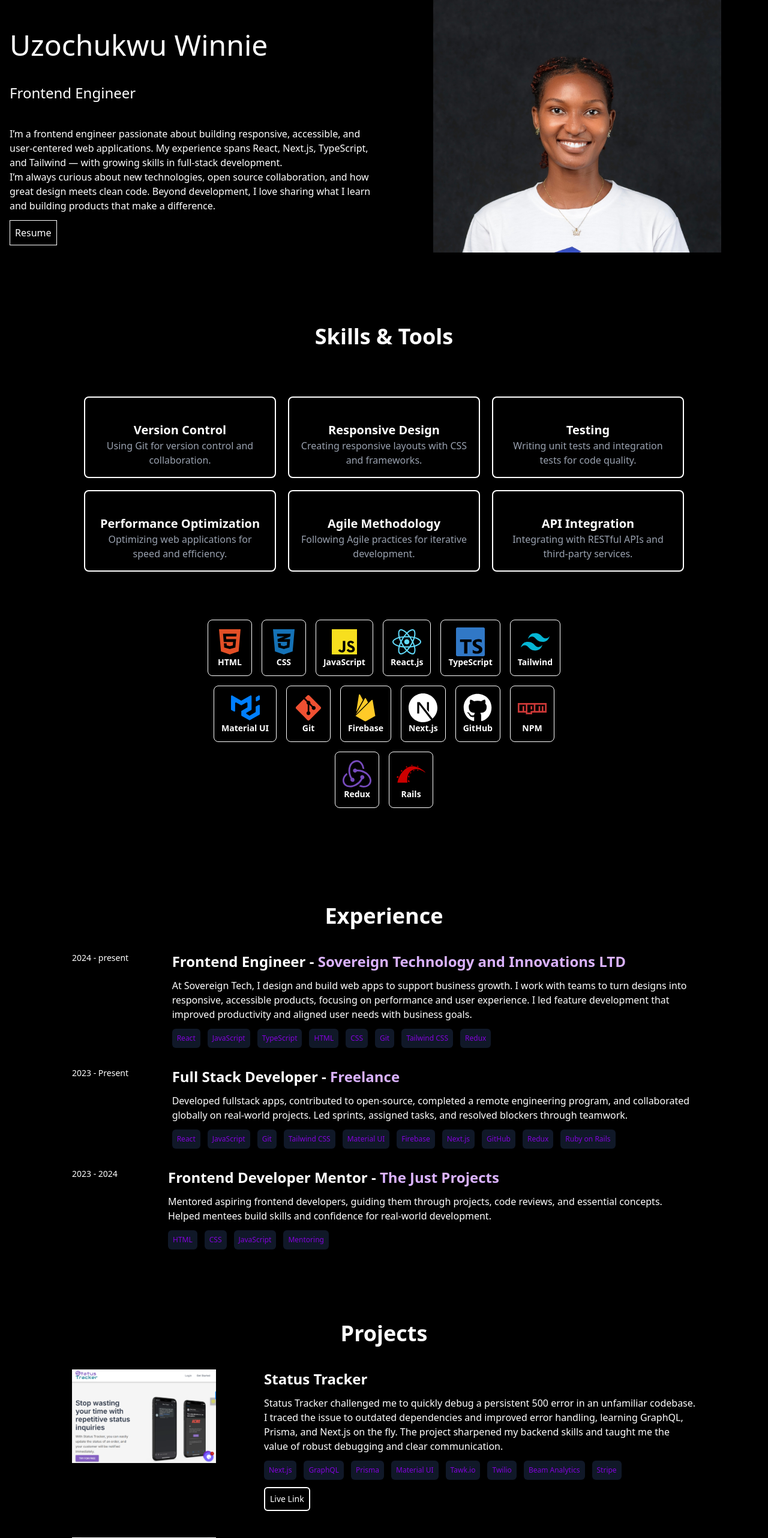
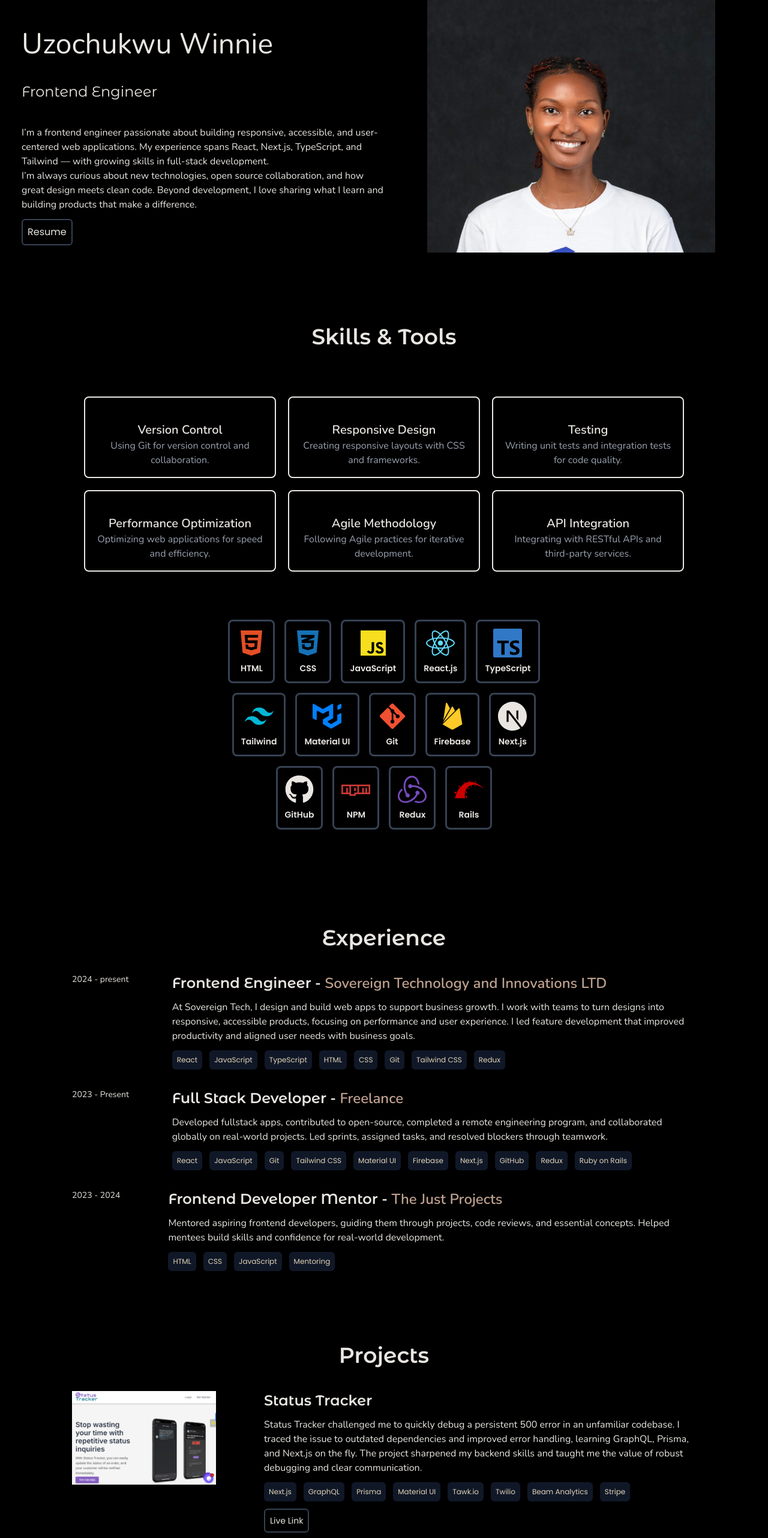
Before and after one commit to Wineshuga/portfolio2, a React (Vite) app: page / in a window 1280 px wide. Shown: the part 200-2764 px from the top of the page at 60% size. Built offline with nearby package versions, Linux system fonts and the light colour scheme.

Commit message:
Change text colors, sizes, fonts, border, etc

```diff
--- a/src/App.tsx
+++ b/src/App.tsx
@@ -10,7 +10,7 @@ function App() {
   return (
     <>
       <Navbar />
-      <main className="bg-black p-4">
+      <main className="bg-black p-4 font-nunito">
         <Hero />
         <Skills />
         <Experience />
--- a/src/components/Contact.tsx
+++ b/src/components/Contact.tsx
@@ -3,23 +3,23 @@ import { IoMdMail } from "react-icons/io";
 
 const Contact = () => {
   return (
-    <section className="text-white py-10 my-10">
-      <h3 className="md:text-4xl text-2xl text-center font-semibold">
+    <section className="text-[#E9E6E1] py-10 my-10">
+      <h3 className="md:text-4xl text-2xl text-center font-semibold font-mono">
         Contact
       </h3>
-      <section className="mx-auto my-10">
-        <p className="text-center">
+      <section className="mx-auto my-10 font-poppins">
+        <p className="text-center ">
           I am always open to discussing new projects, creative ideas, or
           opportunities to be part of your visions. Feel free to reach out!
         </p>
         <section className="flex items-center gap-4 justify-center flex-wrap mt-10">
-          <div className="p-3 border-2 rounded-md w-80 text-center">
+          <div className="p-3 border-2 hover:border-gray-500 border-gray-700 transition-all duration-300 rounded-md w-80 text-center">
             <a href="mailto:uzochukwuwinnie@gmail.com">
               <IoMdMail className="mx-auto w-5 h-5" />
               uzochukwuwinnie@gmail.com
             </a>
           </div>
-          <div className="p-3 border-2 rounded-md w-80 text-center">
+          <div className="p-3 border-2 hover:border-gray-500 border-gray-700 transition-all duration-300 rounded-md w-80 text-center">
             <a
               href="https://wa.me/2348100244073"
               target="_blank"
--- a/src/components/Experience.tsx
+++ b/src/components/Experience.tsx
@@ -2,8 +2,8 @@ import data from "../data/experience.json";
 
 const Experience = () => {
   return (
-    <section className="text-white">
-      <h3 className="md:text-4xl text-2xl my-10 text-center font-semibold">
+    <section className="text-[#E9E6E1]">
+      <h3 className="md:text-4xl text-2xl my-10 text-center font-semibold font-mono">
         Experience
       </h3>
       {data.map(
@@ -21,22 +21,26 @@ const Experience = () => {
             key={index}
             className="flex md:flex-row flex-col justify-between items-start my-8 md:w-10/12 mx-auto md:gap-20"
           >
-            <div className="w-1/12">
+            <div className="md:w-1/12">
               <p className="text-sm text-nowrap mb-3 md:mb-0">
                 {experience.date}
               </p>
             </div>
-            <article className="w-11/12">
-              <h3 className="text-2xl font-semibold mb-3">
+            <article className="md:w-11/12">
+              <h3 className="text-2xl font-semibold mb-3 font-mono">
                 {experience.position} -{" "}
-                <span className="text-purple-300">{experience.company}</span>
+                <span className="text-[#c0a290] font-nunito">
+                  {experience.company}
+                </span>
               </h3>
-              <p className="mb-3">{experience.description}</p>
+              <p className="mb-3 sm:text-base text-sm">
+                {experience.description}
+              </p>
               <ul className="flex gap-3 items-start flex-wrap">
                 {experience.skills.map((skill, index) => (
                   <li
                     key={index}
-                    className="text-xs text-purple-700 bg-gray-900 p-2 rounded-md"
+                    className="text-xs text-[#e1d3b6] bg-gray-900 p-2 rounded-md font-poppins cursor-default hover:bg-gray-800 transition-all duration-300"
                   >
                     {skill}
                   </li>
--- a/src/components/Footer.tsx
+++ b/src/components/Footer.tsx
@@ -6,7 +6,7 @@ const Footer = () => {
     <section className="flex flex-col sm:flex-row items-center justify-between p-4 border-t border-gray-700">
       <ul className="flex gap-4">
         <li
-          className="cursor-pointer border-[1px] border-white p-1 rounded-sm hover:scale-110 transition-all duration-300"
+          className="cursor-pointer border-2 border-gray-400 p-1 rounded-md hover:scale-110 transition-all duration-300"
           title="Github"
         >
           <a
@@ -14,11 +14,11 @@ const Footer = () => {
             target="_blank"
             rel="noopener noreferrer"
           >
-            <FaGithub className="w-5 h-5 text-white" />
+            <FaGithub className="w-5 h-5 text-[#E9E6E1]" />
           </a>
         </li>
         <li
-          className="cursor-pointer border-[1px] border-white p-1 rounded-sm hover:scale-110 transition-all duration-300"
+          className="cursor-pointer border-2 border-gray-400 p-1 rounded-md hover:scale-110 transition-all duration-300"
           title="Linkedin"
         >
           <a
@@ -26,11 +26,11 @@ const Footer = () => {
             target="_blank"
             rel="noopener noreferrer"
           >
-            <FaLinkedin className="w-5 h-5 text-white" />
+            <FaLinkedin className="w-5 h-5 text-[#E9E6E1]" />
           </a>
         </li>
         <li
-          className="cursor-pointer border-[1px] border-white p-1 rounded-sm hover:scale-110 transition-all duration-300"
+          className="cursor-pointer border-2 border-gray-400 p-1 rounded-md hover:scale-110 transition-all duration-300"
           title="Medium"
         >
           <a
@@ -38,11 +38,11 @@ const Footer = () => {
             target="_blank"
             rel="noopener noreferrer"
           >
-            <PiMediumLogoLight className="w-5 h-5 text-white" />
+            <PiMediumLogoLight className="w-5 h-5 text-[#E9E6E1]" />
           </a>
         </li>
       </ul>
-      <p className="text-center text-white mt-4">
+      <p className="text-center text-[#E9E6E1] mt-4">
         &copy; {new Date().getFullYear()} Uzochukwu Winnie.
       </p>
     </section>
--- a/src/components/Hero.tsx
+++ b/src/components/Hero.tsx
@@ -4,13 +4,11 @@ const Hero = () => {
   return (
     <section
       id="hero"
-      className="flex text-white flex-col md:flex-row items-end justify-between md:gap-10 lg:gap-5 gap-5 my-20"
+      className="flex text-[#E9E6E1] flex-col md:flex-row items-end justify-between md:gap-10 lg:gap-5 gap-5 my-20 sm:px-5 mx-auto w-fit"
     >
       <section className="md:w-1/2">
-        <h1 className="sm:text-5xl text-2xl">Uzochukwu Winnie</h1>
-        <h2 className="sm:text-2xl text-base md:my-10 my-5">
-          Frontend Engineer
-        </h2>
+        <h1 className="text-5xl">Uzochukwu Winnie</h1>
+        <h2 className="text-2xl md:my-10 my-5 font-mono">Frontend Engineer</h2>
         <article className="text-sm sm:text-base">
           <p>
             I’m a frontend engineer passionate about building responsive,
@@ -25,7 +23,10 @@ const Hero = () => {
             make a difference.
           </p>
         </article>
-        <button type="button" className="p-2 border my-3">
+        <button
+          type="button"
+          className="p-2 border-2 border-gray-700 hover:border-gray-500 transition-all duration-500 my-3 font-poppins rounded-md"
+        >
           Resume
         </button>
       </section>
--- a/src/components/Navbar.tsx
+++ b/src/components/Navbar.tsx
@@ -35,7 +35,7 @@ const Navbar = () => {
       <nav>
         <ul className="flex gap-4">
           <li
-            className="cursor-pointer border-[1px] border-white p-1 rounded-sm hover:scale-110 transition-all duration-300"
+            className="cursor-pointer border-2 border-gray-400 p-1 rounded-md hover:scale-110 transition-all duration-300"
             title="Github"
           >
             <a
@@ -47,7 +47,7 @@ const Navbar = () => {
             </a>
           </li>
           <li
-            className="cursor-pointer border-[1px] border-white p-1 rounded-sm hover:scale-110 transition-all duration-300"
+            className="cursor-pointer border-2 border-gray-400 p-1 rounded-md hover:scale-110 transition-all duration-300"
             title="Linkedin"
           >
             <a
@@ -59,7 +59,7 @@ const Navbar = () => {
             </a>
           </li>
           <li
-            className="cursor-pointer border-[1px] border-white p-1 rounded-sm hover:scale-110 transition-all duration-300"
+            className="cursor-pointer border-2 border-gray-400 p-1 rounded-md hover:scale-110 transition-all duration-300"
             title="Medium"
           >
             <a
--- a/src/components/Projects.tsx
+++ b/src/components/Projects.tsx
@@ -2,8 +2,8 @@ import data from "../data/projects.json";
 
 const Projects = () => {
   return (
-    <section className="text-white py-10 my-10">
-      <h3 className="md:text-4xl text-2xl my-10 text-center font-semibold">
+    <section className="text-[#E9E6E1] py-10 my-10">
+      <h3 className="md:text-4xl text-2xl my-10 text-center font-semibold font-mono">
         Projects
       </h3>
       {data.map((project, index) => (
@@ -11,23 +11,25 @@ const Projects = () => {
           key={index}
           className="flex md:flex-row flex-col justify-between items-start my-8 md:w-10/12 mx-auto md:gap-20"
         >
-          <div className="w-3/12">
+          <div className="md:w-3/12 my-5 md:my-0 max-w-[20rem] sm:mx-0 mx-auto">
             <img src={project.image} alt={project.title} />
           </div>
-          <article className="w-9/12">
-            <h3 className="text-2xl font-semibold mb-3">{project.title}</h3>
-            <p className="mb-3">{project.description}</p>
+          <article className="md:w-9/12">
+            <h3 className="text-2xl font-semibold mb-3 font-mono">
+              {project.title}
+            </h3>
+            <p className="mb-3 sm:text-base text-sm">{project.description}</p>
             <ul className="flex gap-3 items-start flex-wrap">
               {project.technologies.map((tech, index) => (
                 <li
                   key={index}
-                  className="text-xs text-purple-700 bg-gray-900 p-2 rounded-md"
+                  className="text-xs text-[#e1d3b6] bg-gray-900 font-poppins p-2 rounded-md cursor-pointer hover:bg-gray-800 transition-all duration-300"
                 >
                   {tech}
                 </li>
               ))}
             </ul>
-            <section className="flex gap-3 items-center my-3 text-sm">
+            <section className="flex gap-3 items-center my-3 text-sm font-poppins">
               {project.link && (
                 <a
                   href={project.link}
@@ -36,7 +38,7 @@ const Projects = () => {
                 >
                   <button
                     type="button"
-                    className="p-2 border-2 rounded-md cursor-pointer"
+                    className="p-2 border-2 border-gray-700 hover:border-gray-500 transition-all duration-500 rounded-md cursor-pointer"
                   >
                     Live Link
                   </button>
@@ -50,7 +52,7 @@ const Projects = () => {
                 >
                   <button
                     type="button"
-                    className="p-2 border-2 rounded-md cursor-pointer"
+                    className="p-2 border-2 border-gray-700 hover:border-gray-500 transition-all duration-500 rounded-md cursor-pointer"
                   >
                     GitHub Link
                   </button>
--- a/src/components/Skills.tsx
+++ b/src/components/Skills.tsx
@@ -69,8 +69,8 @@ const devPractices = [
 
 const Skills = () => {
   return (
-    <section className="text-white py-10 my-10">
-      <h3 className="md:text-4xl text-2xl text-center font-semibold">
+    <section className="text-[#E9E6E1] py-10 my-10">
+      <h3 className="md:text-4xl text-2xl text-center font-semibold font-mono">
         Skills & Tools
       </h3>
       <section className="flex flex-col flex-wrap gap-5 md:flex-row items-center my-20 justify-center">
--- a/src/components/micro/SkillCard.tsx
+++ b/src/components/micro/SkillCard.tsx
@@ -5,11 +5,13 @@ interface SkillCardProps {
 
 const SkillCard = ({ icon, name }: SkillCardProps) => {
   return (
-    <section className="group border rounded-lg p-3 w-fit flex flex-col items-center hover:scale-105 transition-all duration-500 ease-in-out">
+    <section className="group border-3 border-gray-700 rounded-lg p-3 w-fit flex flex-col items-center hover:scale-105 transition-all duration-500 ease-in-out">
       <span className="group-hover:scale-125 transition-all duration-500 ease-in-out">
         {icon}
       </span>
-      <p className="text-center text-sm font-semibold">{name}</p>
+      <p className="text-center text-sm font-semibold font-poppins mt-2 cursor-default">
+        {name}
+      </p>
     </section>
   );
 };
```
